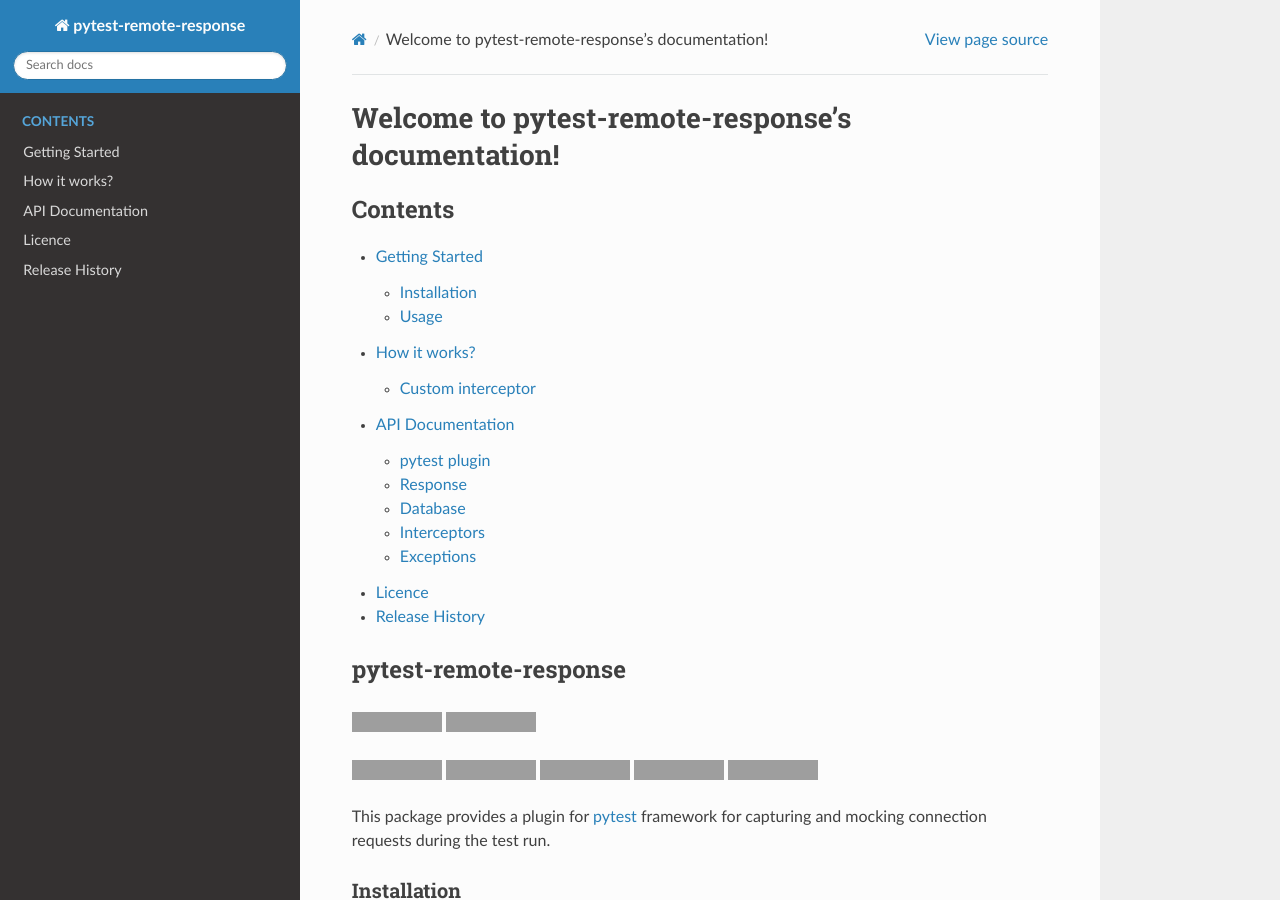
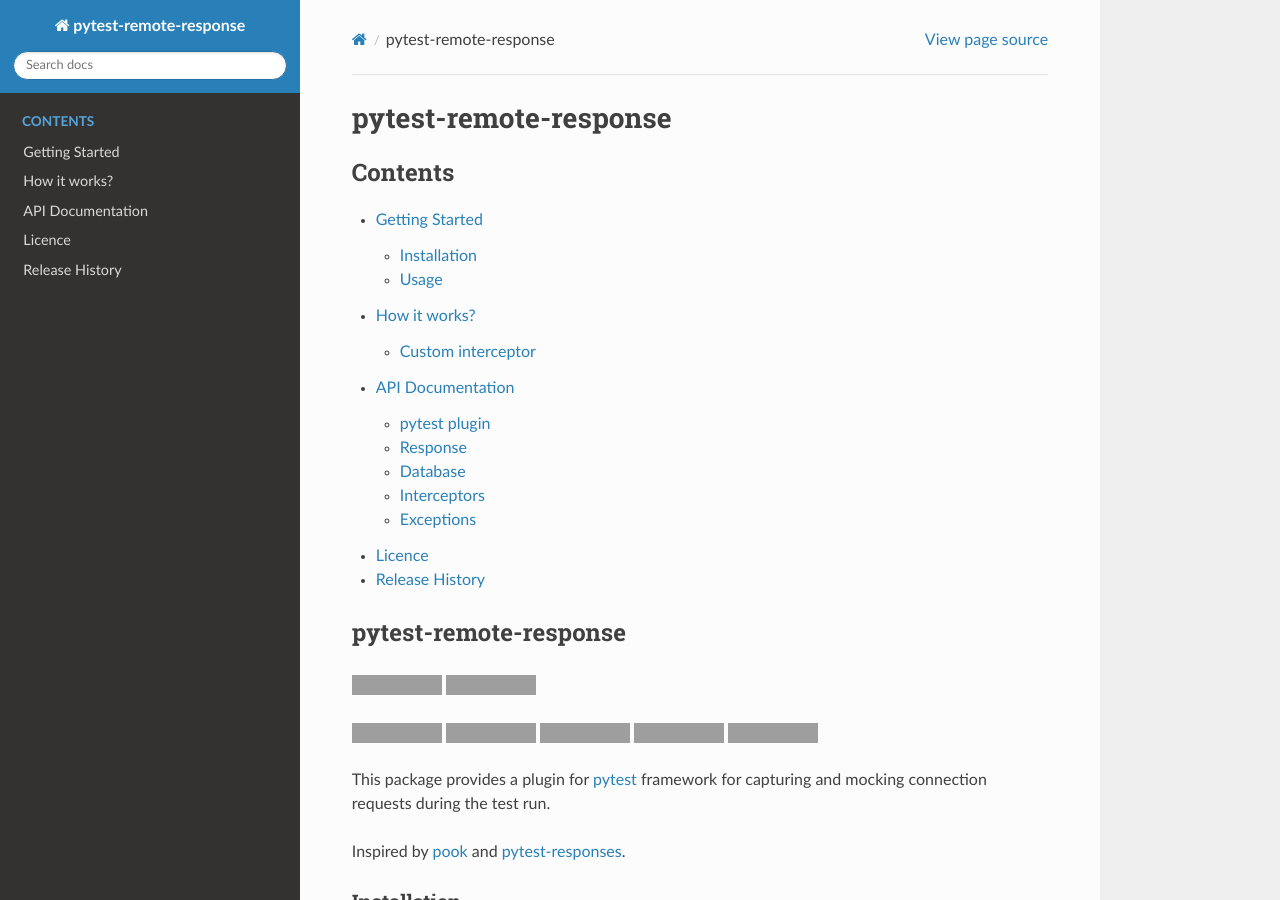
Before and after one commit to devanshshukla99/pytest-remote-response, a Sphinx documentation site: the page built from docs/index.rst, in a window 1280 px wide and 900 px high, cut to the strip 0-900 px from the top of the window. Built offline with Sphinx 7.4.7 and the Read the Docs theme 2.0.0, drawn with Linux system fonts in a browser that asks for light colours; grey boxes are pictures that could not be loaded.

Commit message:
more docs and pinned `docutils` to 0.16

```diff
--- a/README.rst
+++ b/README.rst
@@ -8,6 +8,8 @@ pytest-remote-response
 
 
 This package provides a plugin for `pytest`_ framework for capturing and mocking connection requests during the test run.
+
+Inspired by `pook`_ and `pytest-responses`_.
 
 Installation
 ------------
@@ -140,3 +142,5 @@ This plugin is licenced under a 3-clause BSD style licence - see the ``LICENCE``
 .. _requests: https://github.com/psf/requests
 .. _aiohttp: https://github.com/aio-libs/aiohttp
 .. _urllib3: https://github.com/urllib3/urllib3
+.. _pytest-responses: https://github.com/getsentry/pytest-responses
+.. _pook: https://github.com/h2non/pook
--- a/docs/index.rst
+++ b/docs/index.rst
@@ -3,8 +3,8 @@
    You can adapt this file completely to your liking, but it should at least
    contain the root `toctree` directive.
 
-Welcome to pytest-remote-response's documentation!
-==================================================
+pytest-remote-response
+======================
 
 .. toctree::
    :caption: Contents
--- a/docs/requirements.txt
+++ b/docs/requirements.txt
@@ -4,3 +4,4 @@ readthedocs-sphinx-search==0.1.0
 sphinx-automodapi==0.13
 sphinx-changelog==1.1.1
 towncrier==21.3.0
+docutils==0.16
```
